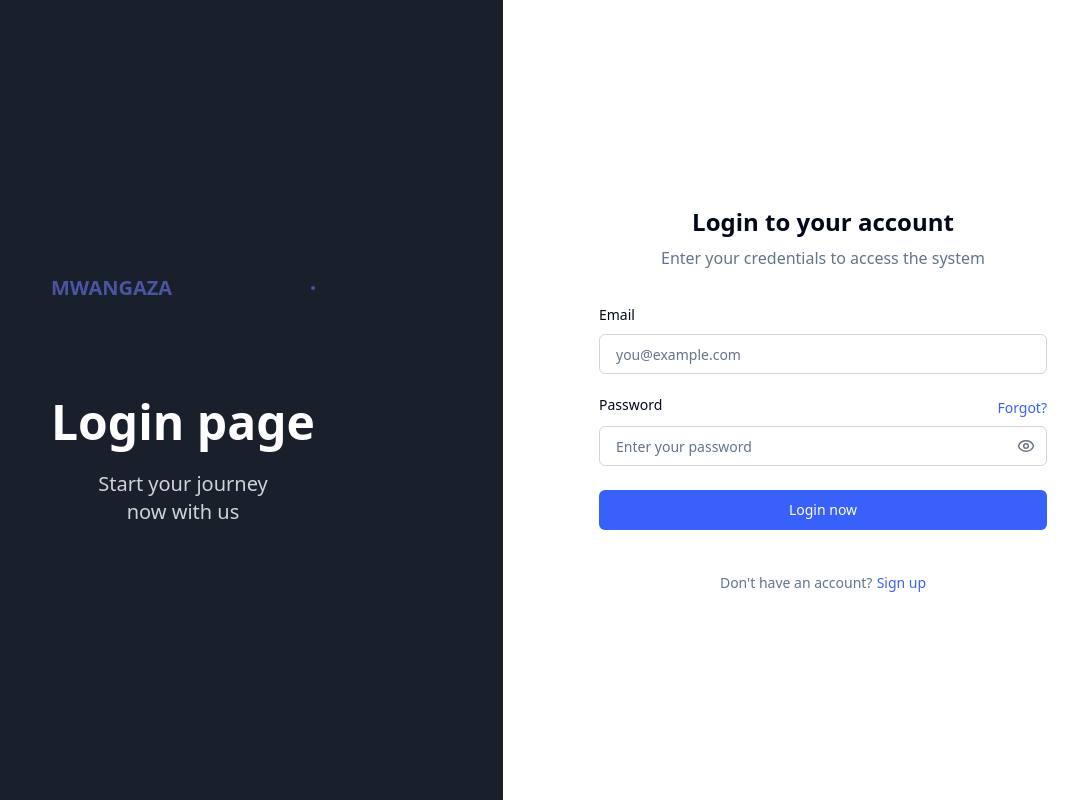
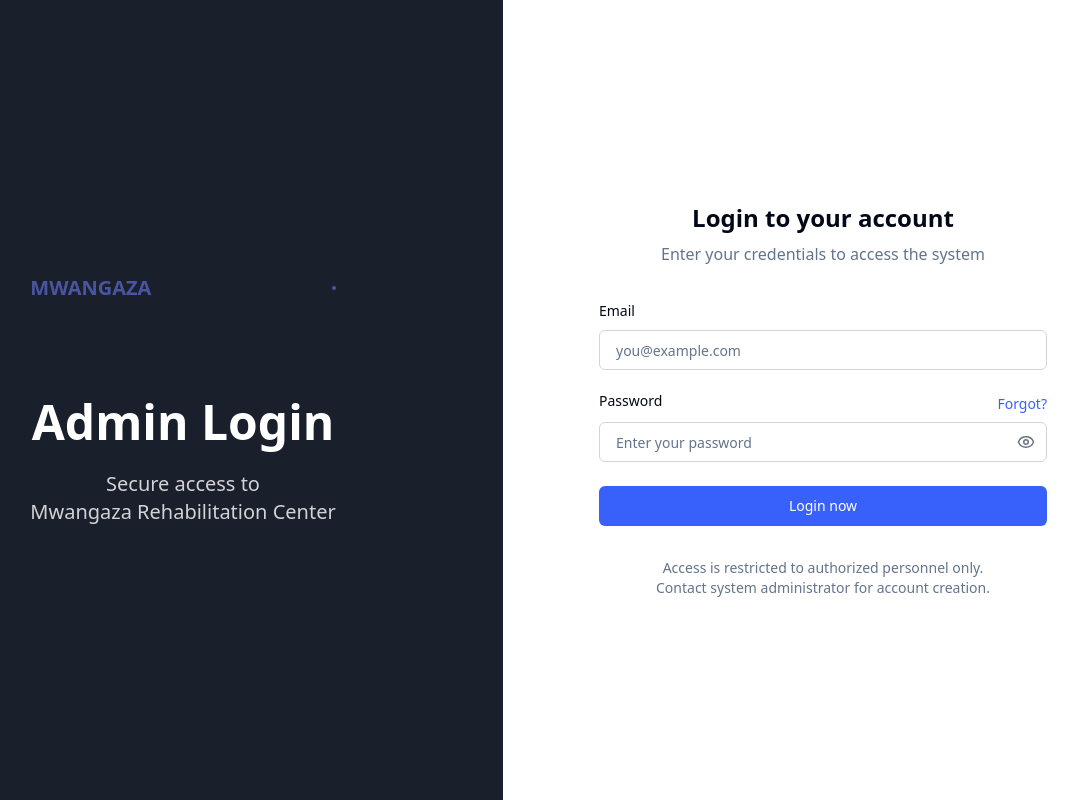
Before and after one commit to jeymo092/rehab-client-compass, a React (Vite) app: page /login in a window 1280 px wide. Shown: the whole page, without its empty margins (137-1215 px from the left). Built offline with nearby package versions, Linux system fonts and the light colour scheme.

Commit message:
Refactor: Remove sign-up functionality
Remove the sign-up functionality and restrict user creation to admins only.

```diff
--- a/src/App.tsx
+++ b/src/App.tsx
@@ -5,7 +5,6 @@ import { TooltipProvider } from "@/components/ui/tooltip";
 import { QueryClient, QueryClientProvider } from "@tanstack/react-query";
 import { BrowserRouter, Routes, Route, Navigate } from "react-router-dom";
 import LoginPage from "./pages/LoginPage";
-import RegisterPage from "./pages/RegisterPage";
 import ForgotPasswordPage from "./pages/ForgotPasswordPage";
 import DashboardPage from "./pages/DashboardPage";
 import RegisterClientPage from "./pages/RegisterClientPage";
@@ -23,7 +22,6 @@ const App = () => (
         <Routes>
           <Route path="/" element={<Navigate to="/login" replace />} />
           <Route path="/login" element={<LoginPage />} />
-          <Route path="/register" element={<RegisterPage />} />
           <Route path="/forgot-password" element={<ForgotPasswordPage />} />
           <Route path="/dashboard" element={<DashboardPage />} />
           <Route path="/dashboard/register-client" element={<RegisterClientPage />} />
--- a/src/components/LoginForm.tsx
+++ b/src/components/LoginForm.tsx
@@ -94,16 +94,12 @@ const LoginForm: React.FC = () => {
         >
           {loading ? "Logging in..." : "Login now"}
         </Button>
+      </form>
 
-        <div className="text-center pt-4">
-          <span className="text-sm text-muted-foreground">
-            Don't have an account?
-          </span>{" "}
-          <Link to="/register" className="text-sm text-rehabilitation-button hover:underline">
-            Sign up
-          </Link>
-        </div>
-      </form>
+      <div className="mt-8 text-center text-sm text-muted-foreground">
+        <p>Access is restricted to authorized personnel only.</p>
+        <p>Contact system administrator for account creation.</p>
+      </div>
     </div>
   );
 };
--- a/src/pages/LoginPage.tsx
+++ b/src/pages/LoginPage.tsx
@@ -10,9 +10,9 @@ const LoginPage: React.FC = () => {
         <div className="max-w-md px-4 sm:px-6 lg:px-8 text-center">
           <AuthHeader />
           <div className="mt-24 space-y-6">
-            <h1 className="text-5xl font-bold">Login page</h1>
+            <h1 className="text-5xl font-bold">Admin Login</h1>
             <p className="text-xl opacity-80">
-              Start your journey<br />now with us
+              Secure access to<br />Mwangaza Rehabilitation Center
             </p>
           </div>
         </div>
```
